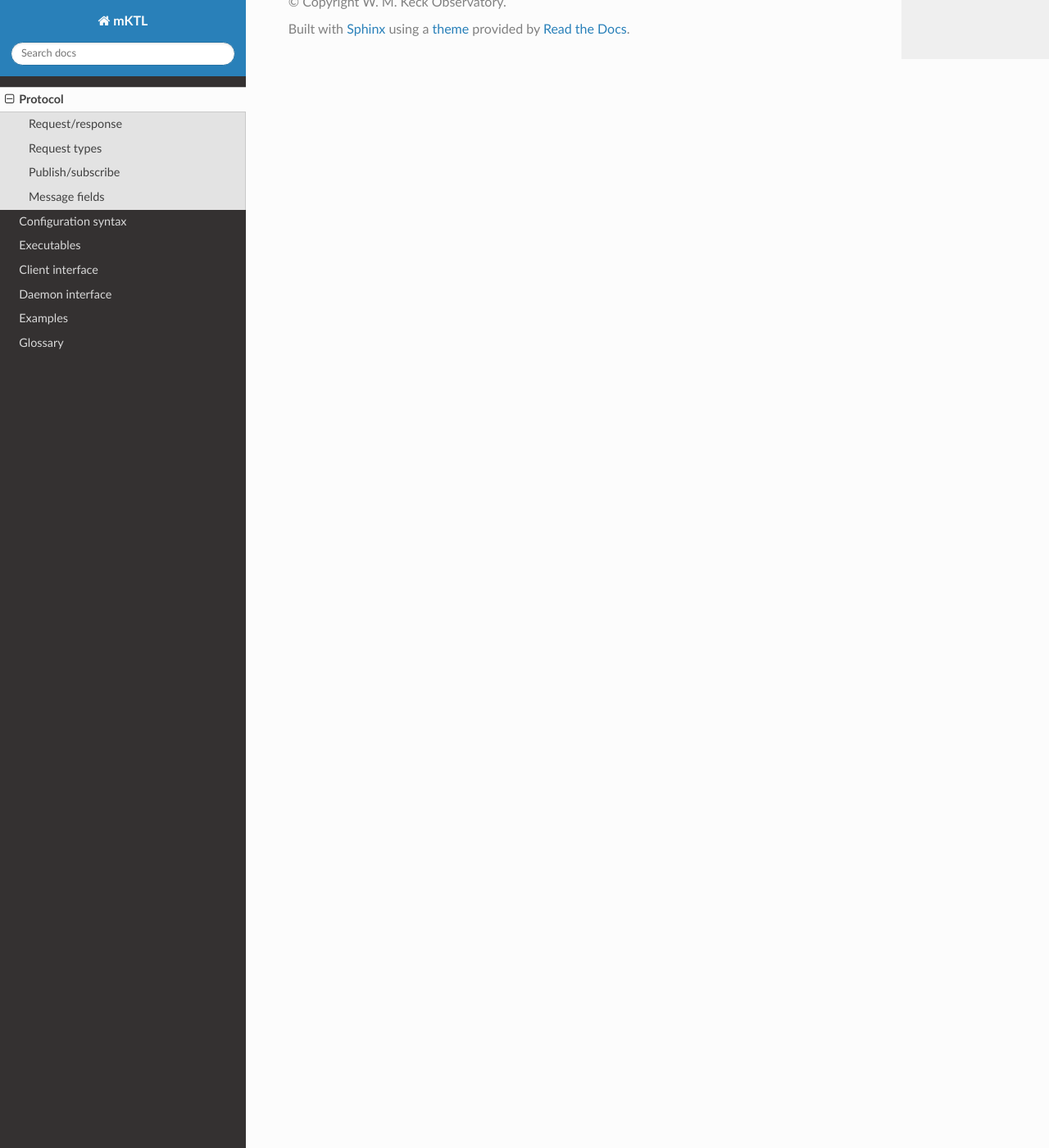
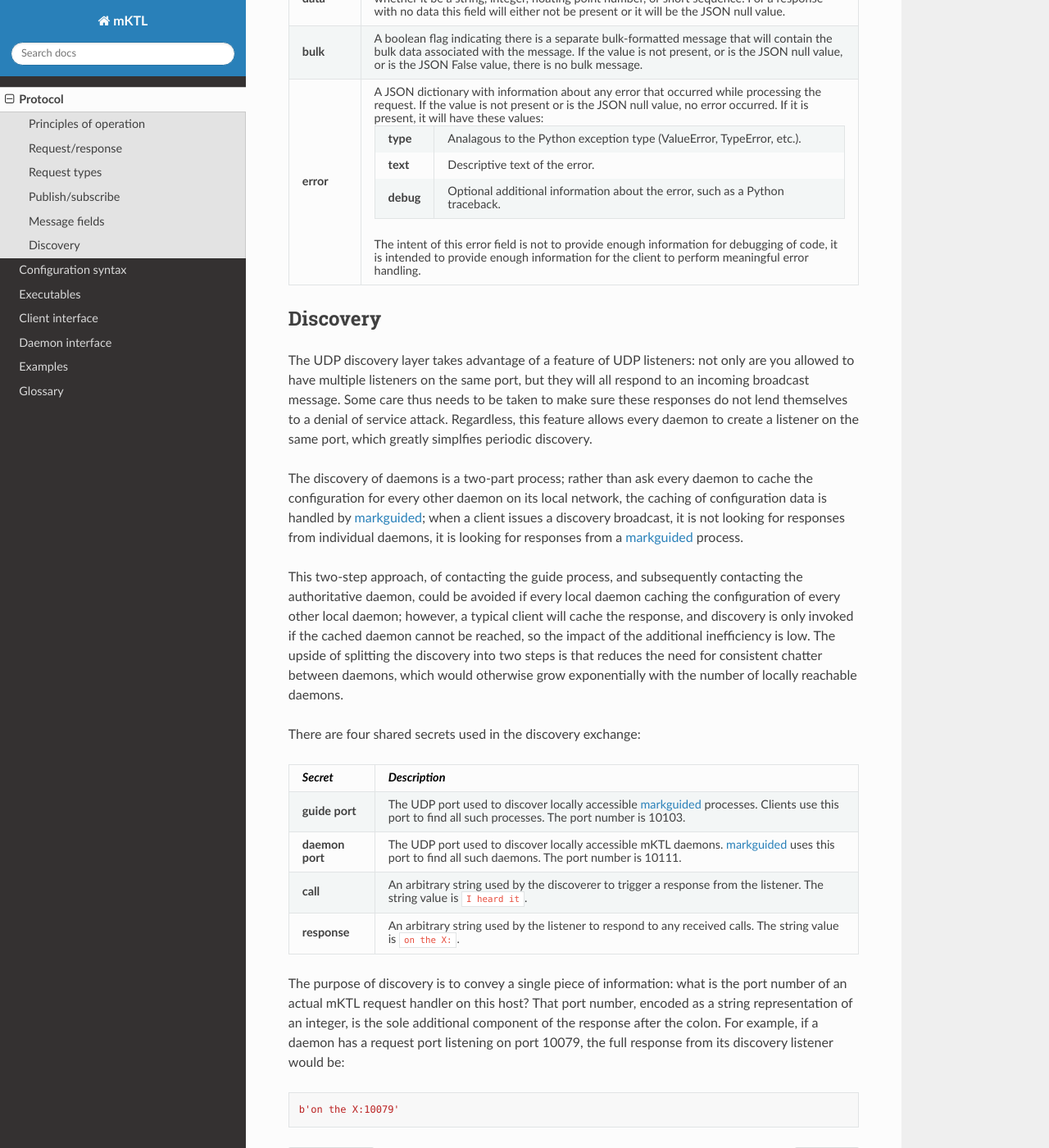
Before and after one commit to KeckObservatory/mKTL, a Sphinx documentation site: the page built from doc/protocol.rst, in a window 1280 px wide and 1400 px high, scrolled down 7071 px. Shown: the whole window at 82% size. Built offline with Sphinx 7.4.7 and the Read the Docs theme 3.1.0, drawn with Linux system fonts in a browser that asks for light colours; some of the changed text lies outside the part shown.

Commit message:
Now with a section on discovery.

```diff
--- a/doc/protocol.rst
+++ b/doc/protocol.rst
@@ -10,6 +10,33 @@ but the intent is for the protocol to be language agnostic. mKTL clients
 and daemons communicate using ZeroMQ sockets. This document describes the
 socket types used, the formatting of the messages, and the types of requests
 that can be made.
+
+
+Principles of operation
+-----------------------
+
+Unique addressing of daemons within a store is accomplished by the use of
+a unique port number to connect to that daemon; messages arriving on a
+specific port are thus guaranteed, by construction, to only need decoding
+exactly once; there is no envelope for the message contents, such that the
+message contents may need to be rerouted to a new location. Each
+:ref:`publish <publish>` and :ref:`request <request>` listener will use
+a separate, unique port for each daemon.
+
+A given host providing connectivity for mKTL could have thousands of daemons
+running locally, each listening on a unique port number. Each daemon deploys
+a UDP listener on a predetermined port number (10111) to enable discovery of
+daemons on that host; a :ref:`dedicated "guide" process <markguided>` also
+listens on a predetermined port number (10103) to streamline discovery from
+the client side. This usage pattern expects there to be a single
+:ref:`markguided` process running on every host running one or more mKTL
+daemons. The discovery exchange is :ref:`described below <discovery>`
+in more detail.
+
+An mKTL proxy, were such a thing to exist, would follow the same principle:
+a unique port for each daemon, which allows the use of the ``zmq.proxy()``
+method to cleanly bridge between endpoints at the protocol level without
+any inspection of message contents.
 
 
 .. _request:
@@ -415,3 +444,61 @@ described above.
 		meaningful error handling.
 
 ===============	===============================================================
+
+
+.. _discovery:
+
+Discovery
+---------
+
+The UDP discovery layer takes advantage of a feature of UDP listeners: not only
+are you allowed to have multiple listeners on the same port, but they will all
+respond to an incoming broadcast message. Some care thus needs to be taken to
+make sure these responses do not lend themselves to a denial of service attack.
+Regardless, this feature allows every daemon to create a listener on the same
+port, which greatly simplfies periodic discovery.
+
+The discovery of daemons is a two-part process; rather than ask every daemon
+to cache the configuration for every other daemon on its local network, the
+caching of configuration data is handled by :ref:`markguided`; when a client
+issues a discovery broadcast, it is not looking for responses from individual
+daemons, it is looking for responses from a :ref:`markguided` process.
+
+This two-step approach, of contacting the guide process, and subsequently
+contacting the authoritative daemon, could be avoided if every local daemon
+caching the configuration of every other local daemon; however, a typical
+client will cache the response, and discovery is only invoked if the cached
+daemon cannot be reached, so the impact of the additional inefficiency is
+low. The upside of splitting the discovery into two steps is that reduces
+the need for consistent chatter between daemons, which would otherwise grow
+exponentially with the number of locally reachable daemons.
+
+There are four shared secrets used in the discovery exchange:
+
+===============	===============================================================
+*Secret*	*Description*
+===============	===============================================================
+**guide port**	The UDP port used to discover locally accessible
+		:ref:`markguided` processes. Clients use this port to find
+		all such processes. The port number is 10103.
+
+**daemon port**	The UDP port used to discover locally accessible mKTL daemons.
+		:ref:`markguided` uses this port to find all such daemons.
+		The port number is 10111.
+
+**call**	An arbitrary string used by the discoverer to trigger a
+		response from the listener. The string value is ``I heard it``.
+
+**response**	An arbitrary string used by the listener to respond to any
+		received calls. The string value is ``on the X:``.
+
+===============	===============================================================
+
+The purpose of discovery is to convey a single piece of information: what is
+the port number of an actual mKTL request handler on this host? That port
+number, encoded as a string representation of an integer, is the sole additional
+component of the response after the colon. For example, if a daemon has a
+request port listening on port 10079, the full response from its discovery
+listener would be::
+
+    b'on the X:10079'
```
Also changed, not shown: other parts of doc/protocol.rst (+2 -0 lines).
